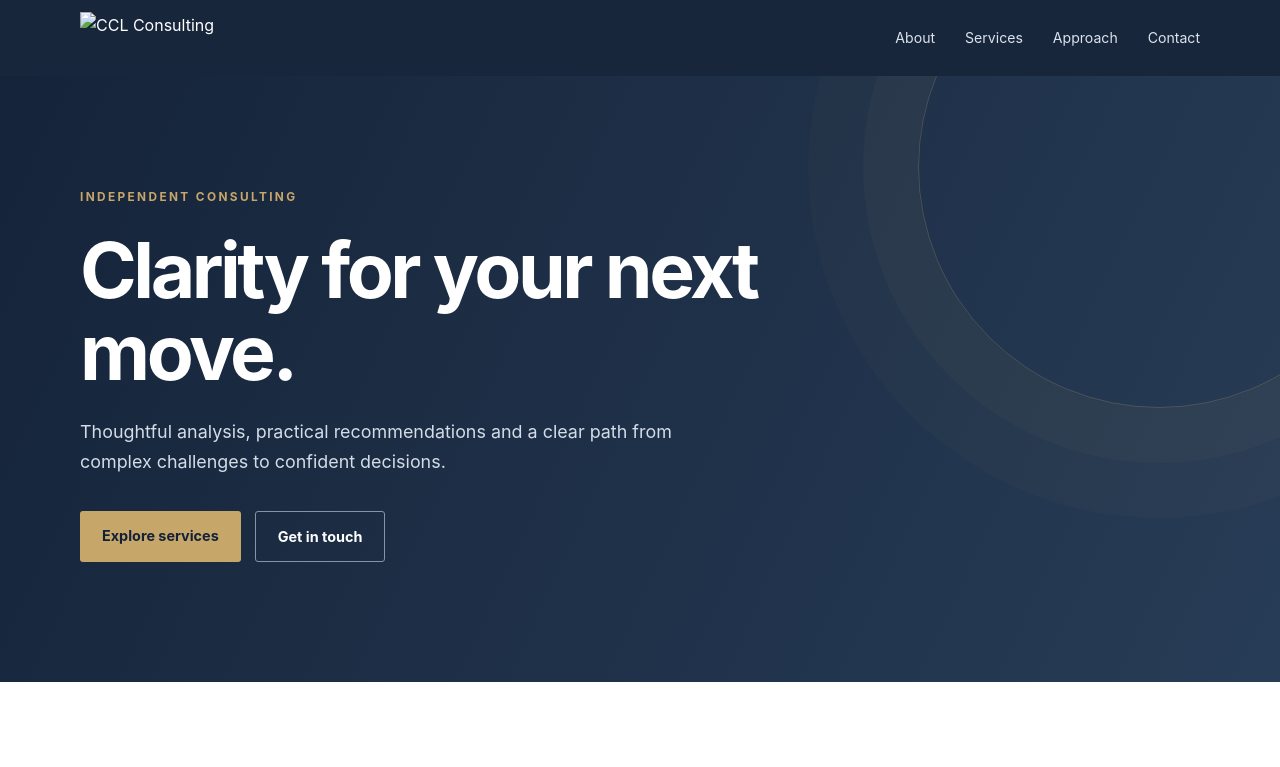
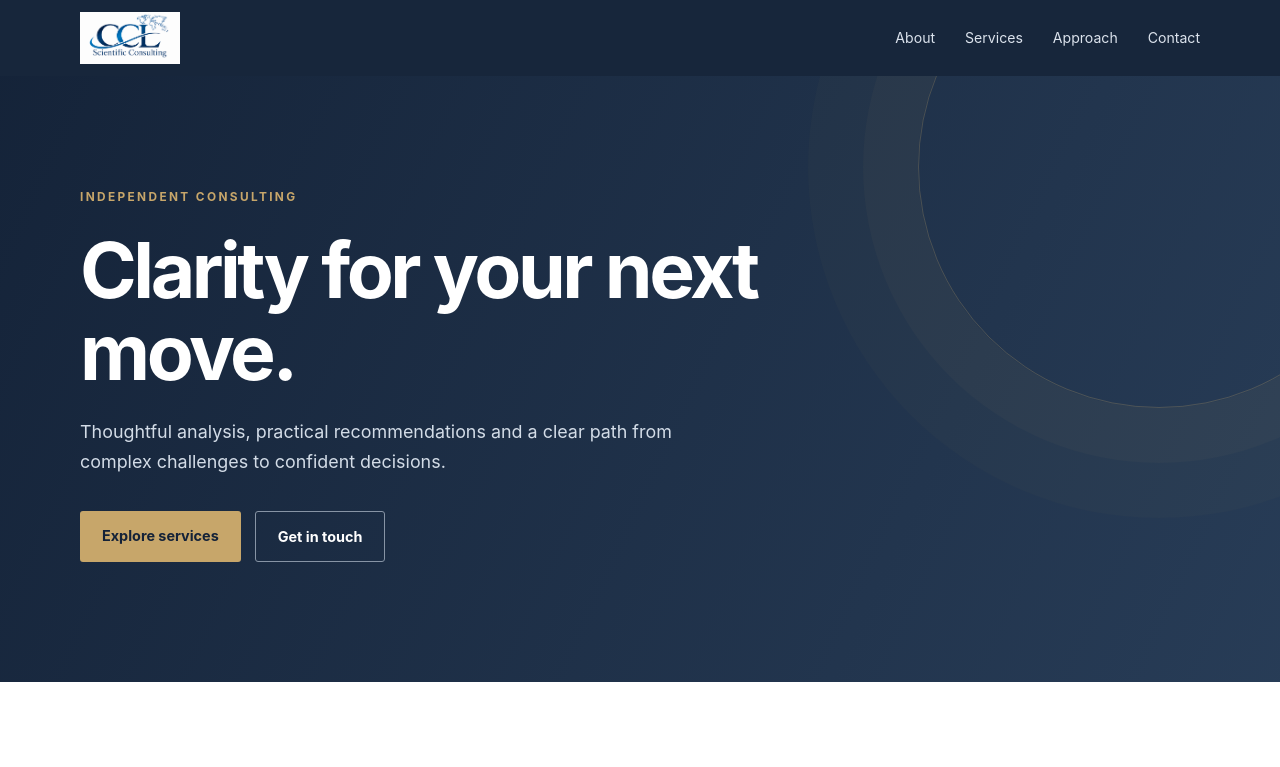
Before and after one commit to ccl-sci-consulting/ccl-sci-consulting.github.io, a plain HTML site: page index.html in a window 1280 px wide. Shown: the top 767 px of the page. Drawn offline with Linux system fonts and the light colour scheme.

Commit message:
Update index.html

```diff
--- a/index.html
+++ b/index.html
@@ -1,3 +1,4 @@
+
 <!doctype html>
 <html lang="en">
 <head>
@@ -44,7 +45,9 @@
 <body>
 <header>
   <nav class="wrap">
-    <a class="brand" href="#home" aria-label="CCL Consulting home"><img src="Logotipo%20CCL%20de%20consultor%C3%ADa%20cient%C3%ADfica.png" alt="CCL Consulting" class="logo"></a>
+    <a class="brand" href="#home" aria-label="CCL Consulting home">
+      <img src="Logo-CCL.png" alt="CCL Consulting" class="logo">
+    </a>
     <div class="navlinks">
       <a href="#about">About</a><a href="#services">Services</a><a href="#approach">Approach</a><a href="#contact">Contact</a>
     </div>
```
